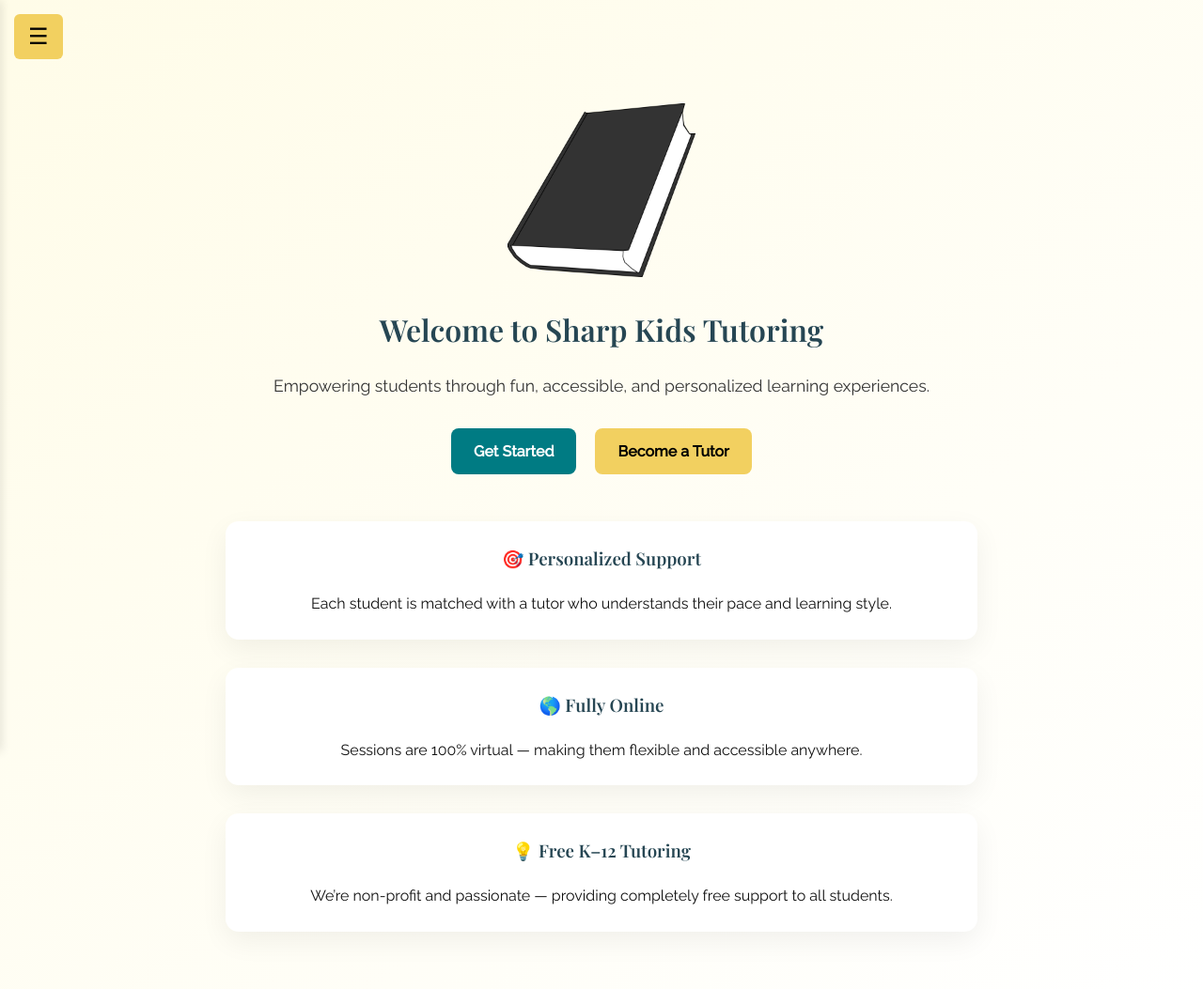
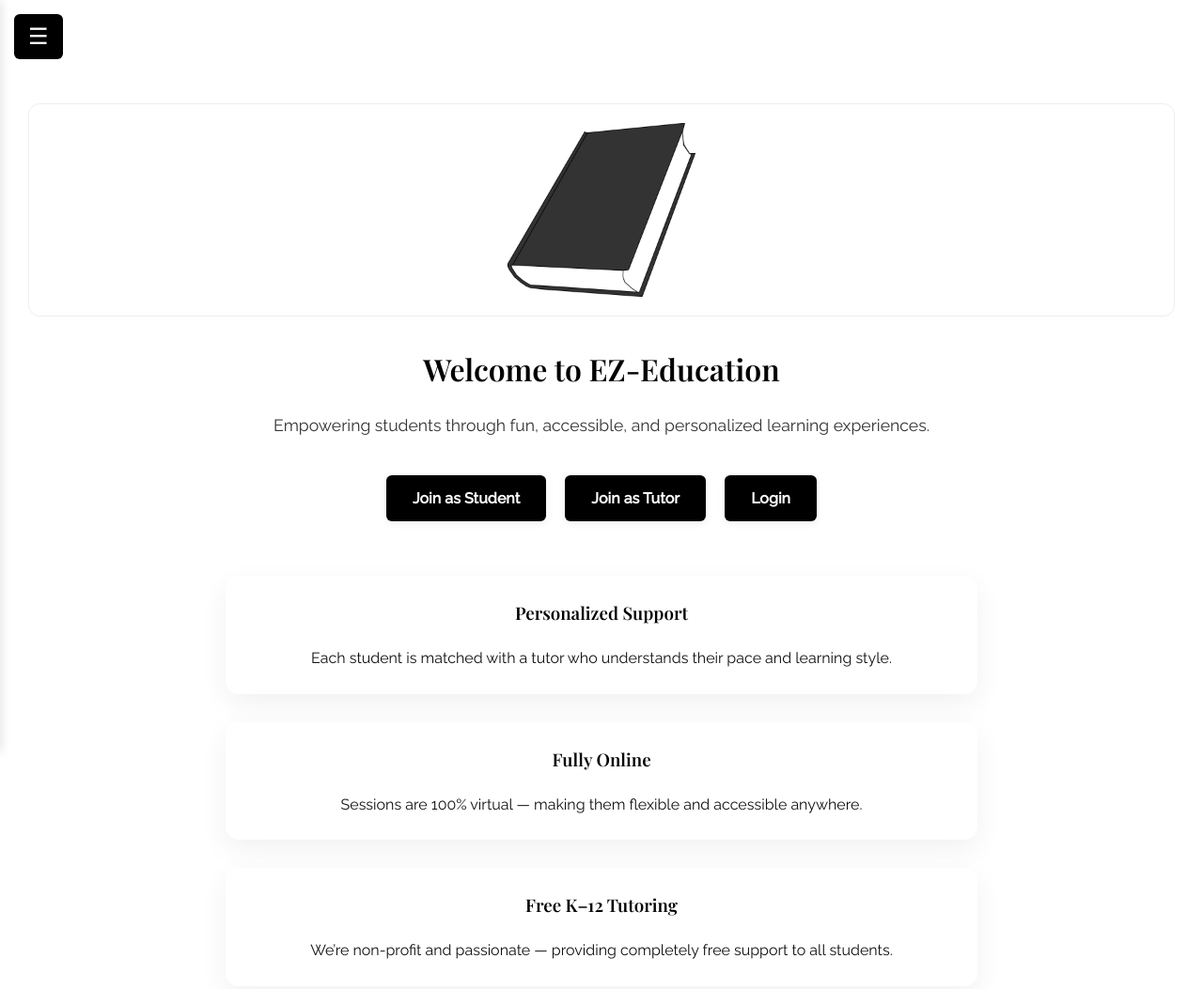
Before and after one commit to Payoya251/EZ-Education, a website: page Frontend/Homepage.html in a window 1280 px wide. Shown: the whole page at 94% size. Drawn offline with nearby package versions, Linux system fonts and the light colour scheme.

Commit message:
Update: black & white theme, sidebar fixes, homepage and dashboard tweaks

```diff
--- a/Frontend/Homepage.html
+++ b/Frontend/Homepage.html
@@ -3,7 +3,7 @@
 <head>
   <meta charset="UTF-8" />
   <meta name="viewport" content="width=device-width, initial-scale=1.0"/>
-  <title>Sharp Kids Tutoring - Home</title>
+  <title>EZ-Education - Home</title>
   <link rel="stylesheet" href="style.css" />
   <link href="https://fonts.googleapis.com/css2?family=Playfair+Display:wght@600&family=Raleway:wght@400;500&display=swap" rel="stylesheet">
 </head>
@@ -16,7 +16,7 @@
  <!-- Sidebar -->
   <div class="sidebar" id="sidebar">
     <div class="logo">
-      <img src="logo.png" alt="Sharp Kids Tutoring Logo">
+      <img src="logo.png" alt="Logo">
     </div>
     <nav>
       <ul>
@@ -30,28 +30,29 @@
   <!-- Main Content -->
   <div class="content">
     <div class="page-logo">
-      <img src="logo.png" alt="Sharp Kids Tutoring Logo">
+      <img src="logo.png" alt="Logo">
     </div>
 
-    <h1>Welcome to <span class="highlight">Sharp Kids Tutoring</span></h1>
+    <h1>Welcome to <span class="highlight">EZ-Education</span></h1>
     <p class="centered-text">Empowering students through fun, accessible, and personalized learning experiences.</p>
 
     <div class="cta-buttons">
-      <a href="sign_up.html" class="btn primary">Get Started</a>
-      <a href="Recruitment.html" class="btn secondary">Become a Tutor</a>
+      <a href="sign_up.html" class="btn primary">Join as Student</a>
+      <a href="Recruitment.html" class="btn primary">Join as Tutor</a>
+      <a href="login.html" class="btn primary">Login</a>
     </div>
 
     <section class="features">
       <div class="feature-card">
-        <h3>🎯 Personalized Support</h3>
+        <h3>Personalized Support</h3>
         <p>Each student is matched with a tutor who understands their pace and learning style.</p>
       </div>
       <div class="feature-card">
-        <h3>🌎 Fully Online</h3>
+        <h3>Fully Online</h3>
         <p>Sessions are 100% virtual — making them flexible and accessible anywhere.</p>
       </div>
       <div class="feature-card">
-        <h3>💡 Free K–12 Tutoring</h3>
+        <h3>Free K–12 Tutoring</h3>
         <p>We’re non-profit and passionate — providing completely free support to all students.</p>
       </div>
     </section>
--- a/Frontend/style.css
+++ b/Frontend/style.css
@@ -13,7 +13,7 @@ html {
 
 body {
   font-family: 'Raleway', sans-serif;
-  background: linear-gradient(to bottom right, #fffce8, #ffffff);
+  background: #fff;
   color: #111;
   line-height: 1.6;
   min-height: 100vh;
@@ -27,19 +27,19 @@ body.sidebar-open {
 
 h1, h2, h3 {
   font-family: 'Playfair Display', serif;
-  color: #264653;
+  color: #000;
   margin-bottom: 20px;
   text-align: center;
 }
 
 a {
-  color: #007b83;
+  color: #000;
   text-decoration: none;
   transition: color 0.2s ease;
 }
 
 a:hover {
-  color: #005e61;
+  color: #444;
   text-decoration: underline;
 }
 
@@ -47,11 +47,16 @@ a:hover {
 img {
   max-width: 100%;
   height: auto;
+  filter: grayscale(20%);
 }
 
 .page-logo {
   text-align: center;
   margin: 30px auto;
+  background: #fff;
+  border-radius: 12px;
+  padding: 20px 0;
+  border: 1px solid #eee;
 }
 
 .page-logo img {
@@ -68,14 +73,14 @@ img {
   margin: 0 auto 20px;
 }
 
-/* SIDEBAR - UPDATED SECTION */
+/* SIDEBAR */
 .sidebar {
   position: fixed;
   top: 0;
   left: -250px;
   width: 250px;
   height: 100vh;
-  background-color: #ffffff;
+  background: #000;
   border-right: 3px solid #f2d060;
   box-shadow: 2px 0 10px rgba(0,0,0,0.1);
   transition: left 0.3s ease;
@@ -92,6 +97,7 @@ img {
   text-align: center;
   margin-bottom: 30px;
   padding: 0 20px;
+  color: #fff;
 }
 
 .sidebar nav ul {
@@ -110,21 +116,21 @@ img {
 .sidebar nav ul li a {
   display: block;
   padding: 14px 20px;
-  color: #111 !important; /* Force dark text */
+  color: #fff !important;
   font-weight: 500;
-  transition: all 0.2s ease;
-  text-shadow: none !important; /* Ensure no text shadow */
+  background: transparent;
+  border-left: 3px solid transparent;
+  transition: background 0.2s, color 0.2s, border 0.2s;
 }
 
-.sidebar.show nav ul li a {
-  color: #111 !important; /* Force dark text when sidebar is open */
+.sidebar nav ul li a.active {
+  background: #fff;
+  color: #000 !important;
 }
 
-.sidebar nav ul li a:hover,
-.sidebar nav ul li a.active {
-  background-color: #f2d060;
-  color: #000 !important; /* Force black text on hover/active */
-  padding-left: 25px;
+.sidebar nav ul li a:hover:not(.active) {
+  /*background: #fff;*/
+  color: #000;
 }
 
 /* TOGGLE BUTTON */
@@ -133,7 +139,8 @@ img {
   top: 15px;
   left: 15px;
   font-size: 24px;
-  background-color: #f2d060;
+  background-color: #000;
+  color: #fff;
   border: none;
   padding: 10px 15px;
   border-radius: 6px;
@@ -143,7 +150,8 @@ img {
 }
 
 .toggle-btn:hover {
-  background-color: #e2bd48;
+  background-color: #333;
+  color: #fff;
   transform: scale(1.05);
 }
 
@@ -168,36 +176,37 @@ img {
 }
 
 .btn {
-  padding: 12px 24px;
-  border-radius: 8px;
-  text-decoration: none;
-  font-weight: bold;
-  font-size: 1rem;
-  transition: all 0.3s ease;
   display: inline-block;
-  text-align: center;
+  padding: 12px 28px;
+  border-radius: 6px;
+  font-size: 16px;
+  font-weight: 600;
+  border: none;
   cursor: pointer;
-  border: none;
+  transition: background 0.2s, color 0.2s, box-shadow 0.2s;
+  margin: 8px 0;
 }
 
 .btn.primary {
-  background-color: #007b83;
-  color: white;
+  background: #000;
+  color: #fff;
+  box-shadow: 0 2px 8px rgba(0,0,0,0.07);
 }
 
 .btn.primary:hover {
-  background-color: #005e61;
-  transform: translateY(-2px);
+  background: #333;
+  color: #fff;
 }
 
 .btn.secondary {
-  background-color: #f2d060;
-  color: #000;
+  background: #fff;
+  color: #111;
+  border: 1px solid #111;
 }
 
 .btn.secondary:hover {
-  background-color: #e2bd48;
-  transform: translateY(-2px);
+  background: #eee;
+  color: #000;
 }
 
 /* CENTERED TEXT */
```
Also changed, not shown: Frontend/Recruitment.html (+2 -2 lines), Frontend/login.html (+6 -5 lines), Frontend/student_dashboard.html (+11 -7 lines), Frontend/tutor_dashboard.html (+9 -8 lines).
